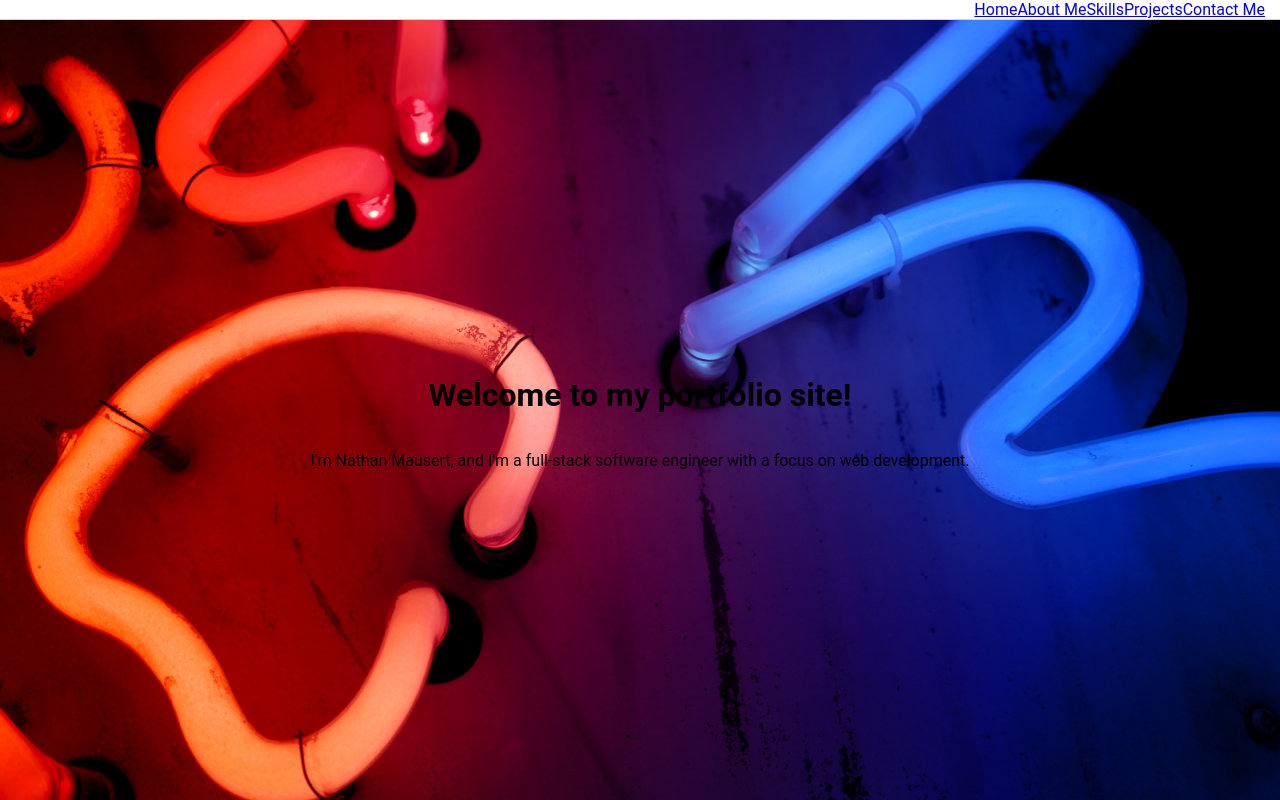
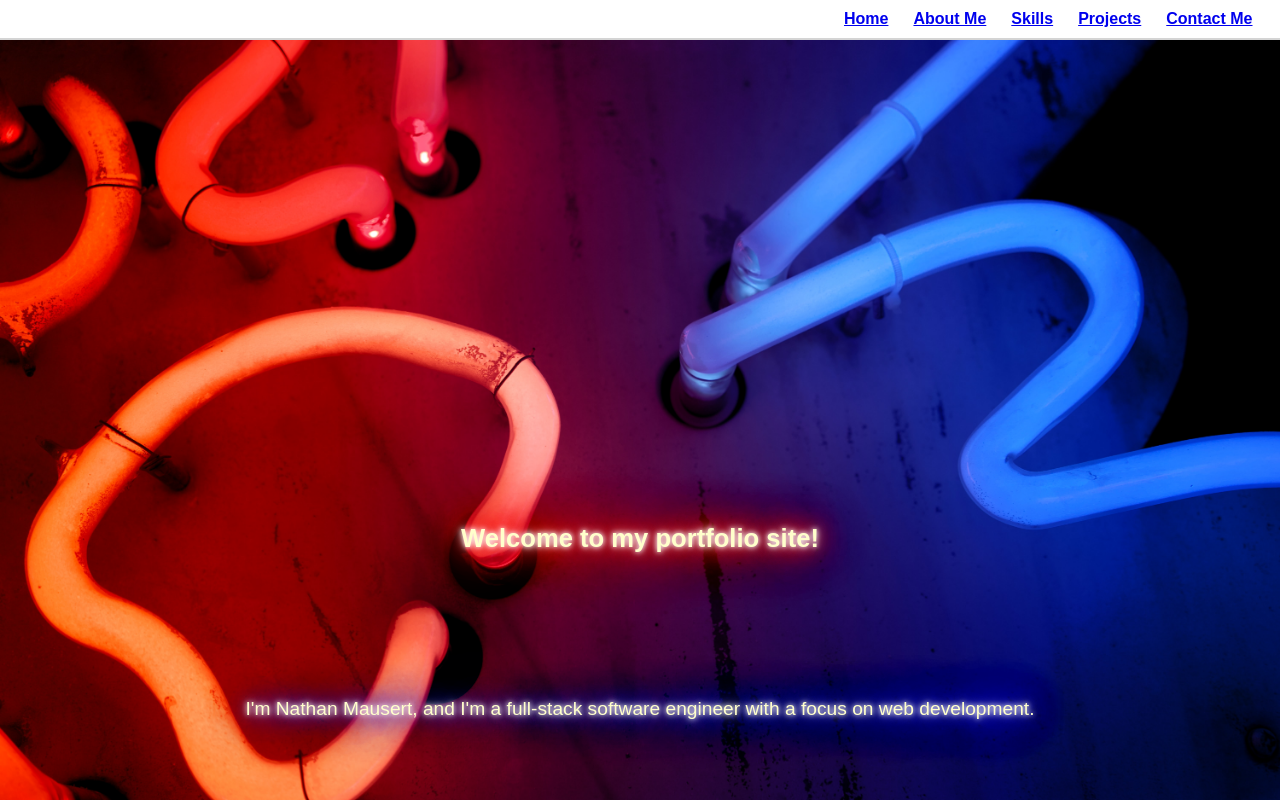
Before and after one commit to coffeegremlin/portfolio-2-electric-boogaloo, a React (Create React App) app: page / in a window 1280 px wide. Built offline with nearby package versions, Linux system fonts and the light colour scheme.

Commit message:
added stying, fixed background div classname, need to work on color scheme/adding buttons to nav/resizing my tweet on contact.jsx

```diff
--- a/src/Components/About/About.jsx
+++ b/src/Components/About/About.jsx
@@ -6,7 +6,7 @@ import Background from '../../Assets/background.jpg'
 const About = () => {
   return(
     <>
-      <div className='about' style={{ backgroundImage: `url(${Background})`}}>
+      <div className='background-img' style={{ backgroundImage: `url(${Background})`}}>
         <h1>About Me:</h1>
         <p> I'm based in New York, with a planned move to Los Angeles soon. I have an interest in projects that improve users' lives. I aim to solve problems on both interpersonal and logistical levels and I'm driven by a passion for providing tangible, meaningful results I can be proud of. I aim to offer well thought out and expertly crafted solutions to complex problems with intention and strong communication skills.</p>
       </div>
--- a/src/Components/Contact/Contact.jsx
+++ b/src/Components/Contact/Contact.jsx
@@ -7,12 +7,12 @@ import Background from '../../Assets/background.jpg'
 const Contact = () => {
   return (
     <>
-      <div className='contact' style={{ backgroundImage: `url(${Background})`}}>
+      <div className='background-img' style={{ backgroundImage: `url(${Background})`}}>
         <h1>Contact:</h1>
         <h3>Drop a line sometime! Here's some ways to reach out to me. Thanks for stopping by!</h3>
         {/* Add image with links to my personal contact information */}
         {/* use fontawesome icons */}
-        <Tweet tweetId='1471669858727342086' />
+        <Tweet className='tweet' tweetId='1471669858727342086' />
       </div>
     </>
   )
--- a/src/Components/Home/Home.jsx
+++ b/src/Components/Home/Home.jsx
@@ -6,7 +6,7 @@ import Background from '../../Assets/background.jpg'
 const Home = (props) => {
   return (
     <>
-      <div className='home' style={{ backgroundImage: `url(${Background})`}}>
+      <div className='background-img' style={{ backgroundImage: `url(${Background})`}}>
         <h1 id='splash-logo'>Welcome to my portfolio site! </h1>
         <p>I'm Nathan Mausert, and I'm a full-stack software engineer with a focus on web development.</p>
       </div>
--- a/src/Components/Nav/Nax.jsx
+++ b/src/Components/Nav/Nax.jsx
@@ -8,12 +8,11 @@ const Nav = () => {
 
   return (
     <nav className='nav-bar'>
-
-      <NavLink to='/'>Home</NavLink>
-      <NavLink to='about'>About Me</NavLink>
-      <NavLink to='/skills'>Skills</NavLink>
-      <NavLink to='/projects'>Projects</NavLink>
-      <NavLink to='/contact'>Contact Me</NavLink>
+      <NavLink className='navLink' to='/'>Home</NavLink>
+      <NavLink className='navLink' to='about'>About Me</NavLink>
+      <NavLink className='navLink' to='/skills'>Skills</NavLink>
+      <NavLink className='navLink' to='/projects'>Projects</NavLink>
+      <NavLink className='navLink' to='/contact'>Contact Me</NavLink>
     </nav>
   )
 }
--- a/src/Components/Projects/Projects.jsx
+++ b/src/Components/Projects/Projects.jsx
@@ -6,10 +6,10 @@ import Background from '../../Assets/background.jpg'
 const Projects = () => {
   return (
     <>
-    <div className='projects' style={{backgroundImage: `url(${Background})`}}>
-      <h1>My Projects</h1>
-      {/* Add in cards with deployment links to projects here. Use the infinite side scoll depenedcy maybe? */}
-    </div>
+      <div className='background-img' style={{backgroundImage: `url(${Background})`}}>
+        <h1>My Projects</h1>
+        {/* Add in cards with deployment links to projects here. Use the infinite side scoll depenedcy maybe? */}
+      </div>
     </>
   )
 }
--- a/src/Components/Skills/Skills.jsx
+++ b/src/Components/Skills/Skills.jsx
@@ -1,12 +1,17 @@
 import React from 'react';
+
+// Assets
+import Background from '../../Assets/background.jpg'
 
 const Skills = () => {
 
   return (
-    <div className='skills'>
-      {/* <img src='https://img.shields.io/badge/html5-%23E34F26.svg?style=for-the-badge&logo=html5&logoColor=white'/> */}
-      {/* add in the img badges for individiual skills either through url or add them to assets later on */}
-    </div>
+    <>
+      <div className='background-img' style={{backgroundImage: `url(${Background})`}}>
+        {/* <img src='https://img.shields.io/badge/html5-%23E34F26.svg?style=for-the-badge&logo=html5&logoColor=white'/> */}
+        {/* add in the img badges for individiual skills either through url or add them to assets later on */}
+      </div>
+    </>
   )
 }
 
--- a/src/Styles/App.css
+++ b/src/Styles/App.css
@@ -7,17 +7,63 @@ main {
   overflow: hidden;
   box-sizing: border-box;
   font-family: "Roboto", sans-serif;
+
 }
 
 nav {
   display: flex;
   align-items: center;
   justify-content: right;
-  padding: 0px 15px 0px 15px;
-  border-bottom: 1px solid rgb(212, 212, 212);
+  padding: 10px 15px 10px 15px;
+  border-bottom: 2px solid rgb(212, 212, 212);
 }
 
-.home {
+.navLink {
+  padding-left: 1%;
+  padding-right: 1%;
+  font-family: 'Blinker', sans-serif;
+  font-weight: bold;
+  font-size: 1.0rem;
+}
+
+h1 {
+  /* text-shadow: 2px 2px purple; */
+  margin-left: 10%;
+  margin-right: 10%;
+  margin-top: 30%;
+    text-align: center;
+    font-size: 1.6rem;
+    font-family: 'opensans-regular', sans-serif;
+    color: #ffffcc;
+    text-shadow:
+    0 0 5px #fff,
+    0 0 10px #fff,
+    0 0 20px red,
+    0 0 30px red,
+    0 0 40px red,
+    0 0 55px red,
+    0 0 70px red;
+}
+
+h3, p {
+  margin-left: 10%;
+  margin-right: 10%;
+  margin-top: 10%;
+    text-align: center;
+    font-size: 1.2rem;
+    font-family: 'opensans-regular', sans-serif;
+    color: #ffffcc;
+    text-shadow:
+    0 0 5px #fff,
+    0 0 10px #fff,
+    0 0 20px blue,
+    0 0 30px blue,
+    0 0 40px blue,
+    0 0 55px blue,
+    0 0 70px blue;
+}
+
+.background-img {
   height: 100%;
   display: flex;
   align-items: center;
@@ -25,6 +71,10 @@ nav {
   justify-content: center;
   background-size: cover;
   background-position: center center;
+}
+
+.tweet {
+  height: fit-content;
 }
 
 .App {
```
